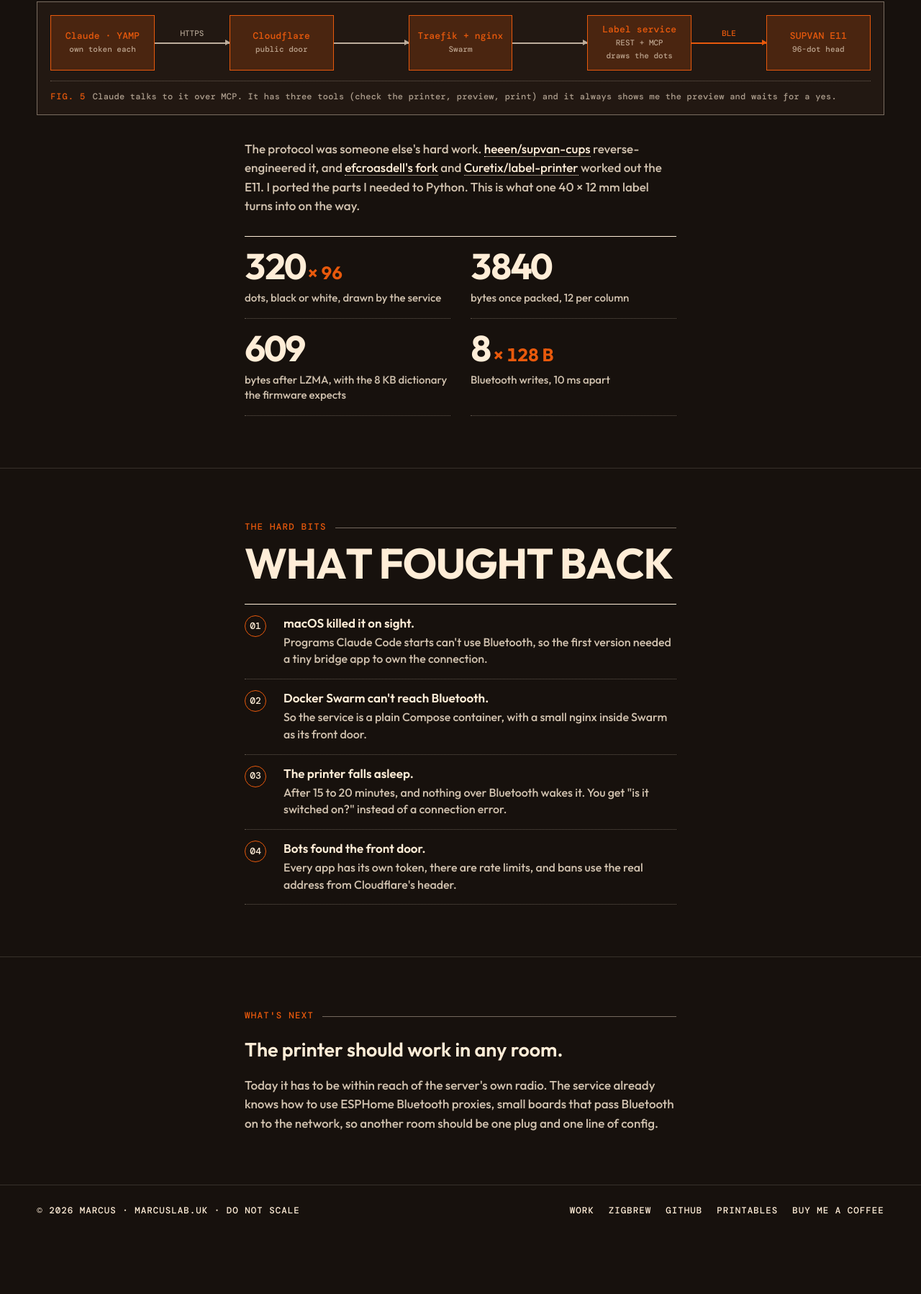
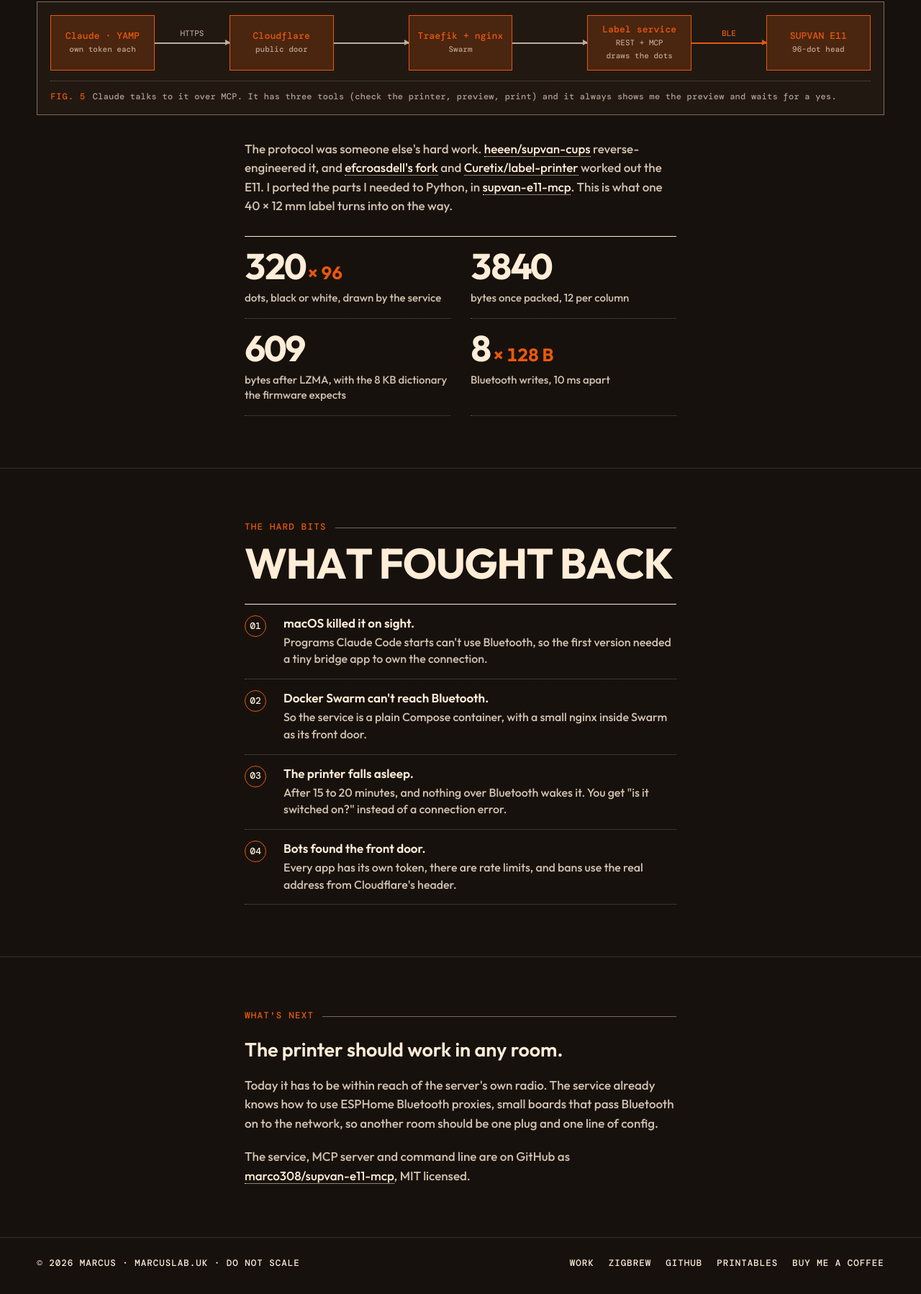
Before and after one commit to marco308/marcuslab-site, a plain HTML site: page projects/label-printer/index.html in a window 1280 px wide. Shown: the part 4782-6580 px from the top of the page at 72% size. Before the commit the page ends 6509 px from the top, so only its background shows below. Drawn offline with Linux system fonts and the light colour scheme.

Commit message:
Label printer: link the now-public supvan-e11-mcp repo
Homepage row gets a GitHub link and the MIT tag; the post links it
where the Python port is mentioned and once at the end.

Co-Authored-By: Claude Opus 5.5 <noreply@anthropic.com>

```diff
--- a/projects/label-printer/index.html
+++ b/projects/label-printer/index.html
@@ -177,7 +177,7 @@
   </div>
 
   <div class="col">
-    <p>The protocol was someone else's hard work. <a href="https://github.com/heeen/supvan-cups">heeen/supvan-cups</a> reverse-engineered it, and <a href="https://github.com/efcroasdell/supvan-cups">efcroasdell's fork</a> and <a href="https://github.com/Curetix/label-printer">Curetix/label-printer</a> worked out the E11. I ported the parts I needed to Python. This is what one 40 × 12 mm label turns into on the way.</p>
+    <p>The protocol was someone else's hard work. <a href="https://github.com/heeen/supvan-cups">heeen/supvan-cups</a> reverse-engineered it, and <a href="https://github.com/efcroasdell/supvan-cups">efcroasdell's fork</a> and <a href="https://github.com/Curetix/label-printer">Curetix/label-printer</a> worked out the E11. I ported the parts I needed to Python, in <a href="https://github.com/marco308/supvan-e11-mcp">supvan-e11-mcp</a>. This is what one 40 × 12 mm label turns into on the way.</p>
     <div class="stats">
       <div class="stat"><div class="n">320<i>× 96</i></div><div class="l">dots, black or white, drawn by the service</div></div>
       <div class="stat"><div class="n" data-count="3840">3840</div><div class="l">bytes once packed, 12 per column</div></div>
@@ -207,6 +207,7 @@
     <span class="eyebrow">what's next</span>
     <p class="lead">The printer should work in any room.</p>
     <p>Today it has to be within reach of the server's own radio. The service already knows how to use ESPHome Bluetooth proxies, small boards that pass Bluetooth on to the network, so another room should be one plug and one line of config.</p>
+    <p>The service, MCP server and command line are on GitHub as <a href="https://github.com/marco308/supvan-e11-mcp">marco308/supvan-e11-mcp</a>, MIT licensed.</p>
   </div>
 </section>
 
```
Also changed, not shown: index.html (+1 -1 lines).
